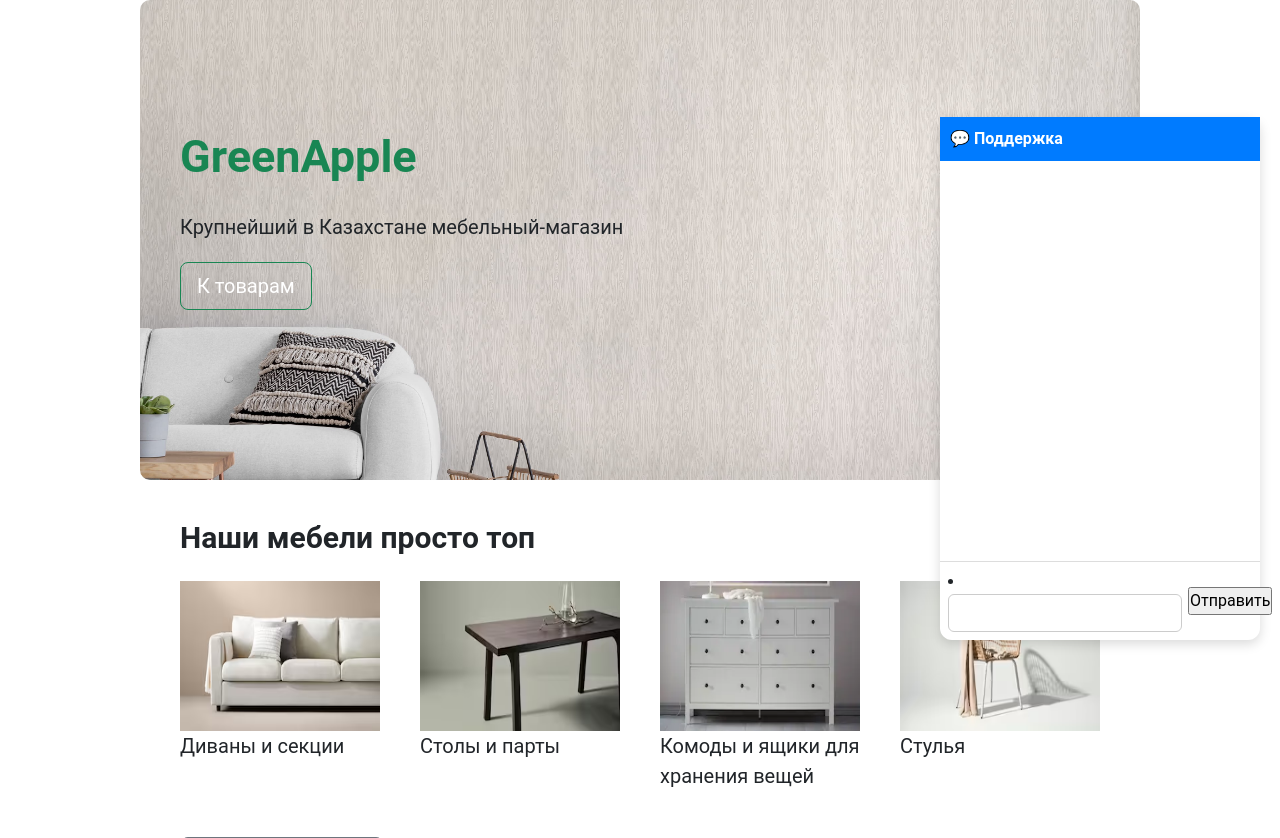
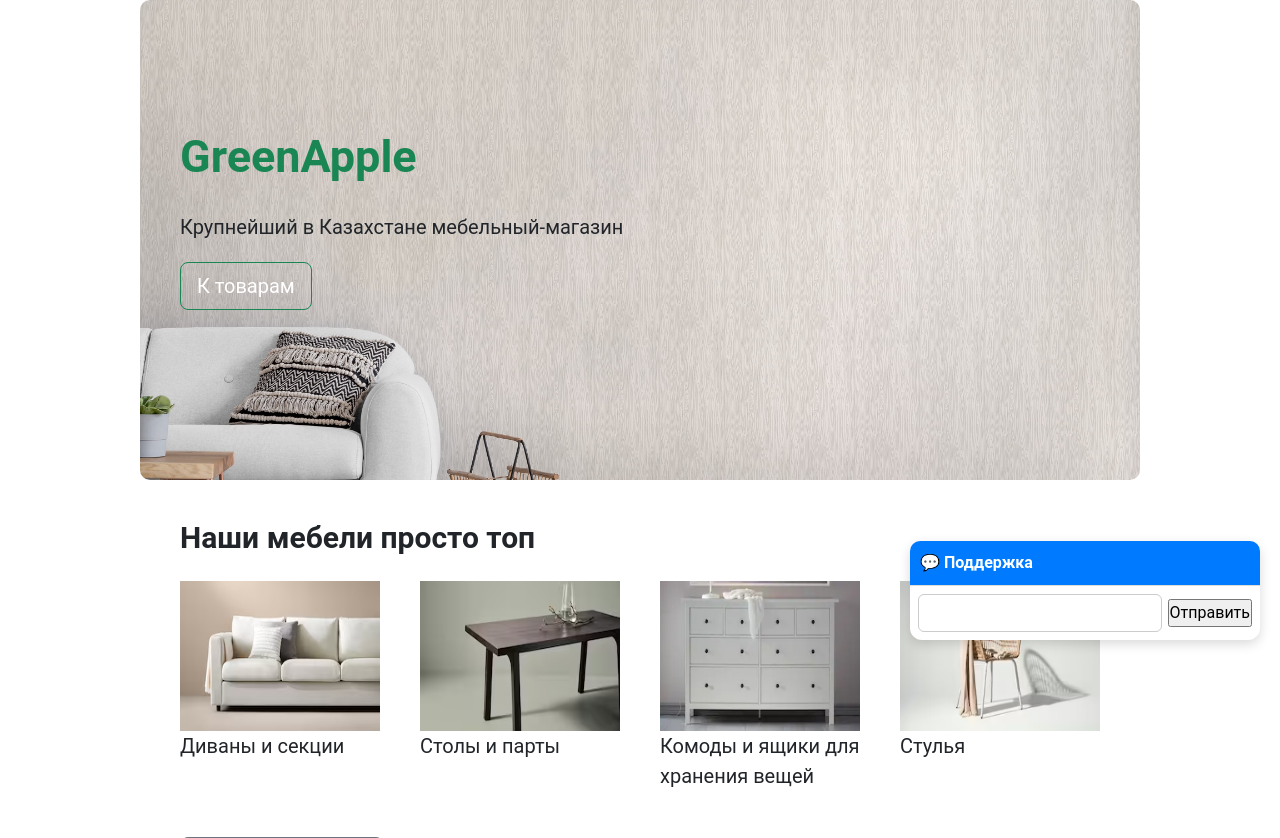
Before and after one commit to Erarys/DjangoSite, a Django app: page / in a window 1280 px wide. Shown: the part 140-978 px from the top of the page. Run offline with Django 4.2, Linux system fonts and the light colour scheme.

Commit message:
update for assistant

```diff
--- a/mysite/shop/static/shop/css/support-chat.css
+++ b/mysite/shop/static/shop/css/support-chat.css
@@ -2,7 +2,8 @@
   position: fixed;
   bottom: 20px;
   right: 20px;
-  width: 320px;
+  width: 350px;
+
   border-radius: 12px;
   box-shadow: 0 4px 12px rgba(0,0,0,0.15);
   font-family: sans-serif;
@@ -15,14 +16,17 @@
   background: #007bff;
   color: #fff;
   padding: 10px;
+  border-radius: 10px 10px 0 0;
   font-weight: bold;
 }
 
 #chat-body {
   display: flex;
   flex-direction: column;
-  height: 400px;
+  max-height: 400px;         /* изначально развёрнут */
+  overflow-y: auto;
 }
+
 
 #messages {
   flex: 1;                 /* занимает всё оставшееся пространство */
--- a/mysite/shop/templates/shop/home-page.html
+++ b/mysite/shop/templates/shop/home-page.html
@@ -73,7 +73,7 @@
                       hx-post="{% url 'shop:home_page' %}"
                       hx-target="#ask-question"
                       hx-swap="outerHTML">
-                    {{ form.as_ul }}
+                    {{ form.question }}
                     <input type="submit" value="Отправить">
                 </form>
             </div>
```
